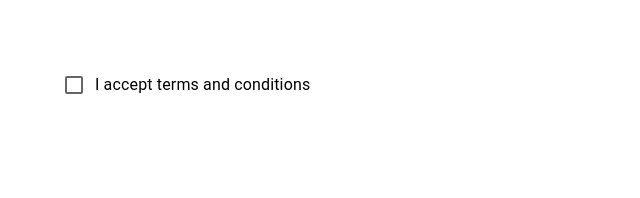
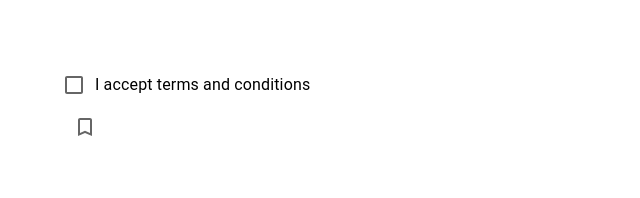
Before and after one commit to Dulatto/react-mui, a React (Create React App) app: page / in a window 1280 px wide. Shown: the top 198 px of the page, without its empty margins (0-640 px from the left). Built offline with nearby package versions, Linux system fonts and the light colour scheme.

Commit message:
mui checkbox

```diff
--- a/src/components/MuiCheckbox.tsx
+++ b/src/components/MuiCheckbox.tsx
@@ -1,11 +1,27 @@
 import {useState} from 'react'
 import {Box, FormControlLabel, Checkbox} from '@mui/material'
+import BookmarkBorderIcon from '@mui/icons-material/BookmarkBorder'
+import BookmarkIcon from '@mui/icons-material/Bookmark'
 
 export const MuiCheckbox = () => {
+    const [acceptTnc, setAcceptTnc] = useState(false)
+
+    const handleChange =(event: React.ChangeEvent<HTMLInputElement>) => {
+     setAcceptTnc(event.target.checked)
+    }
   return (
     <Box>
         <Box>
-            <FormControlLabel label='I accept terms and conditions' control={<Checkbox/>} />
+            <FormControlLabel
+              label='I accept terms and conditions'
+              control={<Checkbox checked={acceptTnc} onChange={handleChange}/>} />
+        </Box>
+        <Box>
+           <Checkbox
+             icon={<BookmarkBorderIcon/>}
+             checkedIcon={<BookmarkIcon/>}
+             checked={acceptTnc}
+             onChange={handleChange}/>
         </Box>
     </Box>
   )
```
